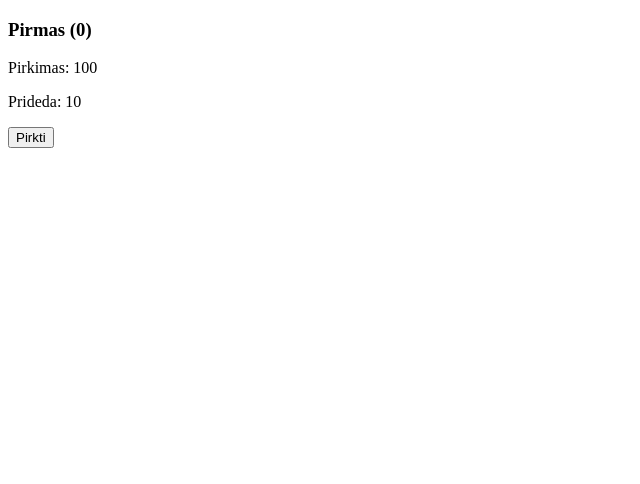
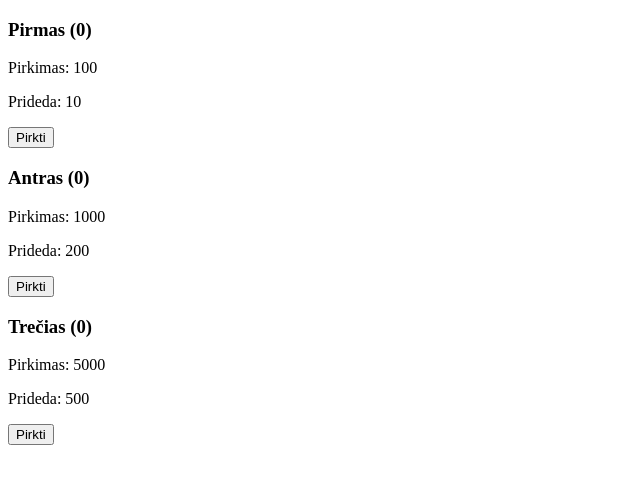
Before and after one commit to tautizca/clicker, a plain HTML site: page index.html in a window 1280 px wide. Shown: the whole page, without its empty margins (0-640 px from the left). Drawn offline with Linux system fonts and the light colour scheme.

Commit message:
Add additional factory elements to the game layout in index.html

```diff
--- a/index.html
+++ b/index.html
@@ -20,6 +20,24 @@
                 <p>Prideda: <span class="adds">10</span></p>
                 <button>Pirkti</button>
             </div>
+            <div class="factoty">
+                <h3>
+                    <span class="title">Antras</span>
+                    <span class="count">(0)</span>
+                </h3>
+                <p>Pirkimas: <span class="price">1000</span></p>
+                <p>Prideda: <span class="adds">200</span></p>
+                <button>Pirkti</button>
+            </div>
+            <div class="factoty">
+                <h3>
+                    <span class="title">Trečias</span>
+                    <span class="count">(0)</span>
+                </h3>
+                <p>Pirkimas: <span class="price">5000</span></p>
+                <p>Prideda: <span class="adds">500</span></p>
+                <button>Pirkti</button>
+            </div>
         </div>
         <div class="main-game"></div>
         <div class="factories-right"></div>
```
